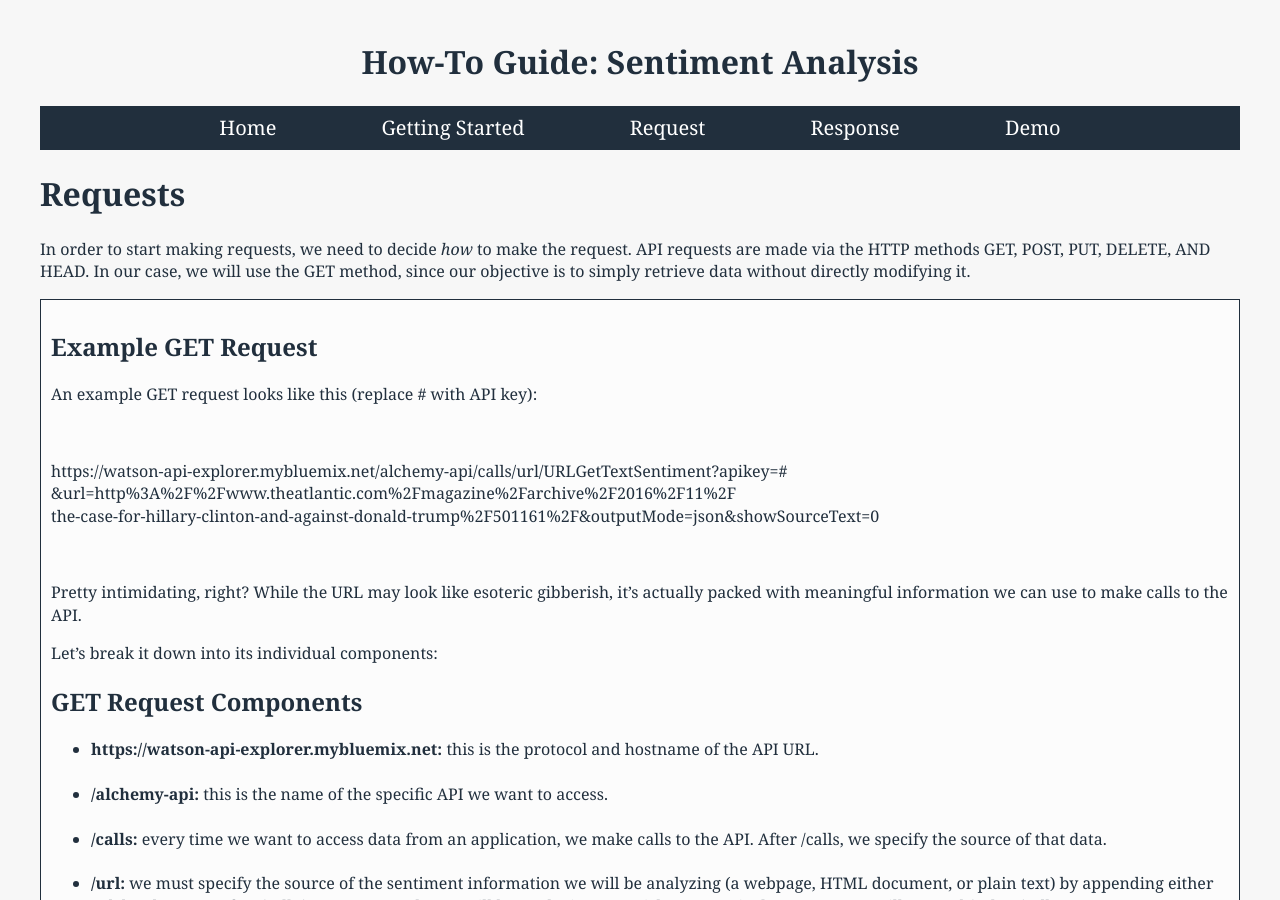
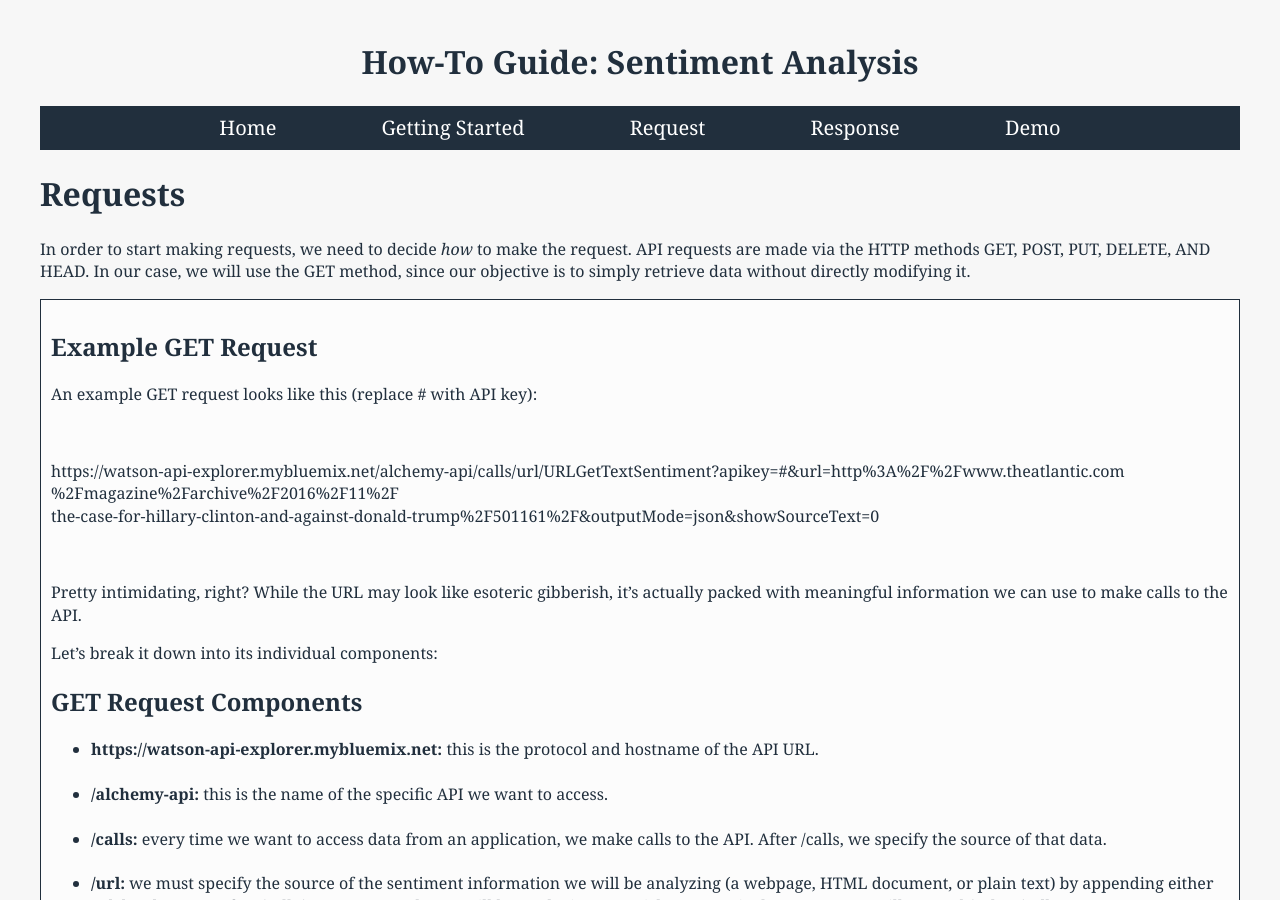
Before and after one commit to lenaz/How-To-Guide, a Jekyll site: the page built from request.html, in a window 1280 px wide and 900 px high. Built offline with Jekyll 4.4.1, drawn with Linux system fonts in a browser that asks for light colours; Markdown is read by kramdown in place of the engine named in the settings; part of the change alters nothing that is shown.

```diff
--- a/request.html
+++ b/request.html
@@ -15,7 +15,7 @@ layout: default
 
   <div>
 
-<p>https://watson-api-explorer.mybluemix.net/alchemy-api/calls/url/URLGetTextSentiment?apikey=#<br>&amp;url=http%3A%2F%2Fwww.theatlantic.com%2Fmagazine%2Farchive%2F2016%2F11%2F
+<p>https://watson-api-explorer.mybluemix.net/alchemy-api/calls/url/URLGetTextSentiment?apikey=#&amp;url=http%3A%2F%2Fwww.theatlantic.com<br>%2Fmagazine%2Farchive%2F2016%2F11%2F
   <br>the-case-for-hillary-clinton-and-against-donald-trump%2F501161%2F&amp;outputMode=json&amp;showSourceText=0</p>
 
   </div>
```
